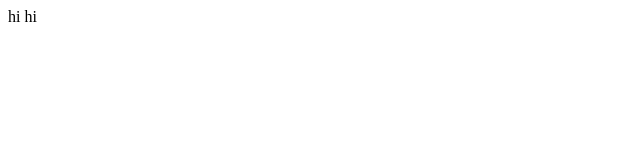
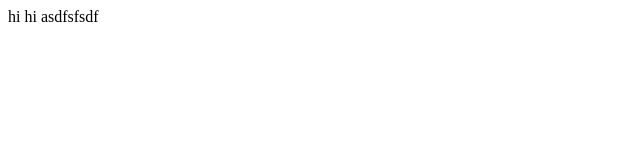
Before and after one commit to aslahaliep/git-test, a plain HTML site: page index.html in a window 1280 px wide. Shown: the full height of the page, 0-640 px from the left. Drawn offline with Linux system fonts and the light colour scheme.

Commit message:
bodddyyyyy

```diff
--- a/index.html
+++ b/index.html
@@ -8,6 +8,6 @@
 </head>
 <body>
     hi hi
-
+    asdfsfsdf
 </body>
 </html>
```
